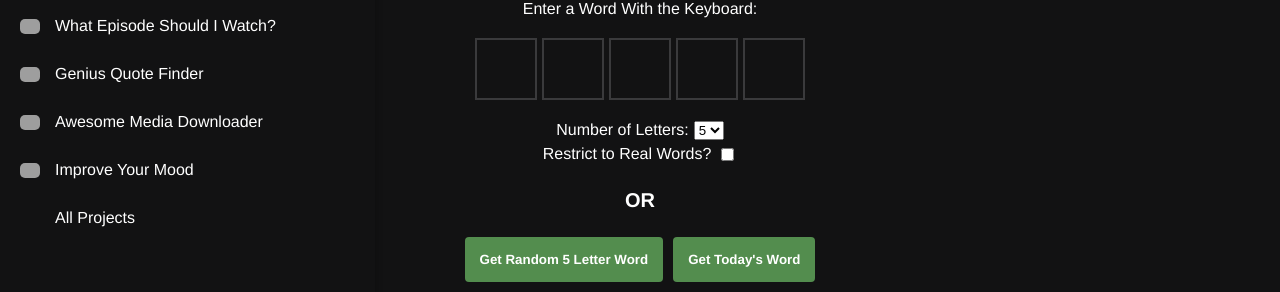
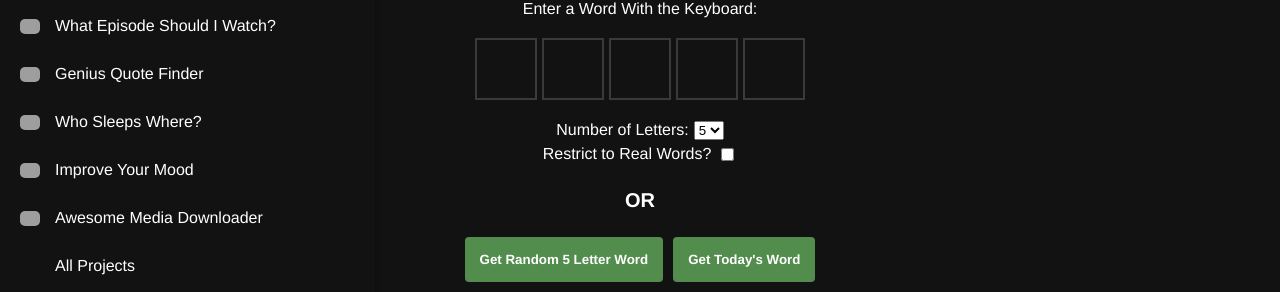
Before and after one commit to deanylev/wordle-but-you-pick-the-word, a React (Create React App) app in the folder frontend/: page / in a window 1280 px wide. Both pictures are taken after a click on the button 25 px from the left and 26 px from the top of the page. Shown: the part 175-467 px from the top of the page. Built offline with nearby package versions, Linux system fonts and the light colour scheme; grey boxes are pictures that could not be loaded.

Commit message:
Update websites

```diff
--- a/frontend/src/components/SideNav/index.tsx
+++ b/frontend/src/components/SideNav/index.tsx
@@ -108,13 +108,17 @@ export default class SideNav extends Component<Props, State> {
                 <img alt="Genius Quote Finder" src="/images/geniusquotefinder.ico" />
                 Genius Quote Finder
               </a>
-              <a href="https://awesomemediadownloader.xyz" rel="noreferrer" target="_blank">
-                <img alt="Awesome Media Downloader" src="/images/awesomemediadownloader.ico" />
-                Awesome Media Downloader
+              <a href="https://whosleepswhere.com" rel="noreferrer" target="_blank">
+                <img alt="Who Sleeps Where?" src="/images/whosleepswhere.ico" />
+                Who Sleeps Where?
               </a>
               <a href="https://improveyourmood.xyz" rel="noreferrer" target="_blank">
                 <img alt="Improve Your Mood" src="/images/improveyourmood.ico" />
                 Improve Your Mood
+              </a>
+              <a href="https://awesomemediadownloader.xyz" rel="noreferrer" target="_blank">
+                <img alt="Awesome Media Downloader" src="/images/awesomemediadownloader.ico" />
+                Awesome Media Downloader
               </a>
               <a href="https://deanlevinson.com.au/#/portfolio" rel="noreferrer" target="_blank">
                 <div />
```
Also changed, not shown: 1 other file (tests, documents, lock files or other folders).
